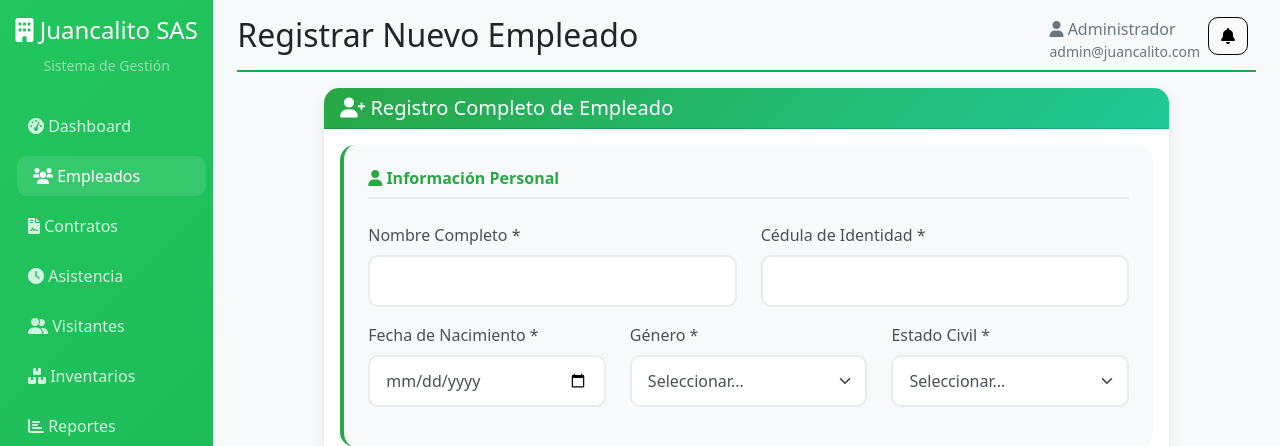
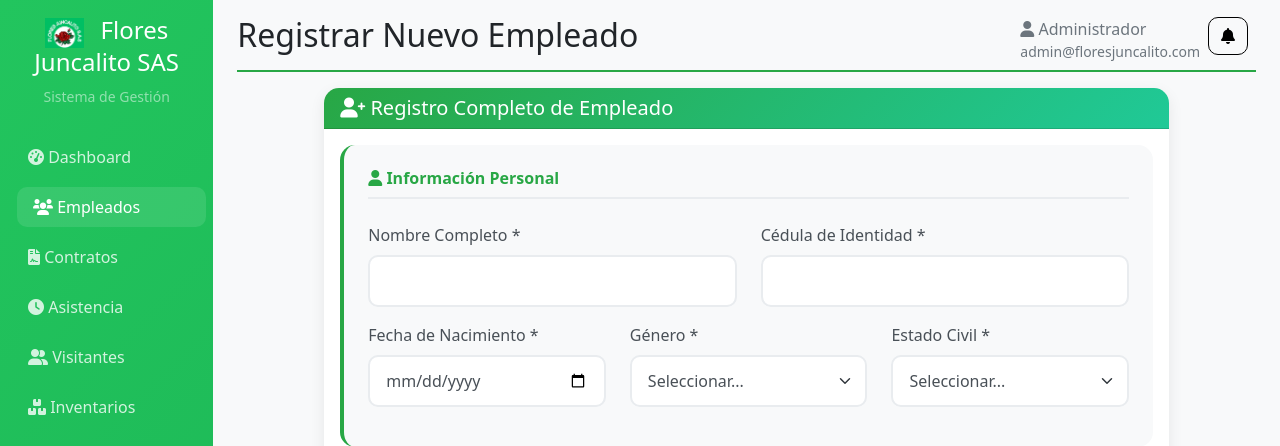
Before and after one commit to serverminetest/Juancalito, a Flask app: page /empleados/nuevo in a window 1280 px wide. Shown: the top 446 px of the page. Run offline with Flask 3, Linux system fonts and the light colour scheme; a user stored in the database is signed in; data that the repository does not hold is empty; some libraries are stand-ins or nearby versions.

Commit message:
chore: guardar todos los cambios actuales

```diff
--- a/app.py
+++ b/app.py
@@ -722,7 +722,7 @@ def generar_token_diario():
     """Genera un token único para el día actual que persiste 24 horas"""
     fecha_actual = date.today().strftime('%Y-%m-%d')
     # Usar una clave secreta fija para que el token sea consistente durante el día
-    clave_secreta = "juancalito_sas_2024"
+    clave_secreta = "flores_juncalito_sas_2024"
     token_base = f"{clave_secreta}_{fecha_actual}"
     return hashlib.sha256(token_base.encode()).hexdigest()[:32]
 
@@ -735,7 +735,7 @@ def generar_token_diario_visitantes():
     """Genera un token único para visitantes del día actual que persiste 24 horas"""
     fecha_actual = date.today().strftime('%Y-%m-%d')
     # Usar una clave secreta diferente para visitantes
-    clave_secreta = "juancalito_visitantes_2024"
+    clave_secreta = "flores_juncalito_visitantes_2024"
     token_base = f"{clave_secreta}_{fecha_actual}"
     return hashlib.sha256(token_base.encode()).hexdigest()[:32]
 
@@ -2452,17 +2452,17 @@ def init_db():
 
             # Crear usuario administrador por defecto
             print("👤 Verificando usuario administrador...")
-            admin_user = User.query.filter_by(email='admin@juancalito.com').first()
+            admin_user = User.query.filter_by(email='admin@floresjuncalito.com').first()
             if not admin_user:
                 admin_user = User(
-                    email='admin@juancalito.com',
+                    email='admin@floresjuncalito.com',
                     username='Administrador',
                     password_hash=generate_password_hash('nueva_contraseña_2024'),
                     is_admin=True
                 )
                 db.session.add(admin_user)
                 db.session.commit()
-                print("✅ Usuario administrador creado: admin@juancalito.com / nueva_contraseña_2024")
+                print("✅ Usuario administrador creado: admin@floresjuncalito.com / nueva_contraseña_2024")
             else:
                 print("✅ Usuario administrador ya existe")
 
--- a/templates/asistencia_publica.html
+++ b/templates/asistencia_publica.html
@@ -3,7 +3,7 @@
 <head>
     <meta charset="UTF-8">
     <meta name="viewport" content="width=device-width, initial-scale=1.0">
-    <title>Registro de Asistencia - Juancalito SAS</title>
+    <title>Registro de Asistencia - Flores Juncalito SAS</title>
     <link href="https://cdn.jsdelivr.net/npm/bootstrap@5.3.0/dist/css/bootstrap.min.css" rel="stylesheet">
     <link href="https://cdnjs.cloudflare.com/ajax/libs/font-awesome/6.0.0/css/all.min.css" rel="stylesheet">
     <style>
@@ -97,7 +97,7 @@
             <div class="col-md-6 col-lg-5">
                 <div class="logo-container">
                     <div class="logo">
-                        <i class="fas fa-building"></i> Juancalito SAS
+                        <img src="{{ url_for('static', filename='images/logo.png') }}" alt="Flores Juncalito SAS" style="height: 30px; margin-right: 10px;"> Flores Juncalito SAS
                     </div>
                 </div>
 
@@ -200,7 +200,7 @@
                 <div class="text-center mt-3">
                     <small class="text-white">
                         <i class="fas fa-shield-alt"></i>
-                        Sistema seguro de asistencia - Juancalito SAS
+                        Sistema seguro de asistencia - Flores Juncalito SAS
                     </small>
                 </div>
             </div>
--- a/templates/base.html
+++ b/templates/base.html
@@ -3,7 +3,7 @@
 <head>
     <meta charset="UTF-8">
     <meta name="viewport" content="width=device-width, initial-scale=1.0">
-    <title>{% block title %}Juancalito SAS - Sistema de Gestión{% endblock %}</title>
+    <title>{% block title %}Flores Juncalito SAS - Sistema de Gestión{% endblock %}</title>
     <link href="https://cdn.jsdelivr.net/npm/bootstrap@5.1.3/dist/css/bootstrap.min.css" rel="stylesheet">
     <link href="https://cdnjs.cloudflare.com/ajax/libs/font-awesome/6.0.0/css/all.min.css" rel="stylesheet">
     <style>
@@ -121,7 +121,8 @@
                 <i class="fas fa-bars"></i>
             </button>
             <span class="navbar-brand mb-0 h1">
-                <i class="fas fa-building"></i> Juancalito SAS
+                <img src="{{ url_for('static', filename='images/logo.png') }}" alt="Flores Juncalito SAS" style="height: 30px; margin-right: 10px;">
+                Flores Juncalito SAS
             </span>
         </div>
     </nav>
@@ -136,13 +137,19 @@
                 <div class="position-sticky pt-3">
                     <div class="text-center mb-4">
                         <div class="d-flex justify-content-between align-items-center d-md-none mb-3">
-                            <h4 class="text-white mb-0"><i class="fas fa-building"></i> Juancalito SAS</h4>
+                            <h4 class="text-white mb-0">
+                                <img src="{{ url_for('static', filename='images/logo.png') }}" alt="Flores Juncalito SAS" style="height: 25px; margin-right: 8px;">
+                                Flores Juncalito SAS
+                            </h4>
                             <button class="btn btn-outline-light btn-sm" onclick="toggleSidebar()">
                                 <i class="fas fa-times"></i>
                             </button>
                         </div>
                         <div class="d-none d-md-block">
-                            <h4 class="text-white"><i class="fas fa-building"></i> Juancalito SAS</h4>
+                            <h4 class="text-white">
+                                <img src="{{ url_for('static', filename='images/logo.png') }}" alt="Flores Juncalito SAS" style="height: 30px; margin-right: 10px;">
+                                Flores Juncalito SAS
+                            </h4>
                             <small class="text-white-50">Sistema de Gestión</small>
                         </div>
                     </div>
--- a/templates/editar_empleado.html
+++ b/templates/editar_empleado.html
@@ -1,6 +1,6 @@
 {% extends "base.html" %}
 
-{% block title %}Editar Empleado - Juancalito SAS{% endblock %}
+{% block title %}Editar Empleado - Flores Juncalito SAS{% endblock %}
 {% block page_title %}Editar Empleado{% endblock %}
 
 {% block content %}
--- a/templates/nuevo_empleado.html
+++ b/templates/nuevo_empleado.html
@@ -1,6 +1,6 @@
 {% extends "base.html" %}
 
-{% block title %}Nuevo Empleado - Juancalito SAS{% endblock %}
+{% block title %}Nuevo Empleado - Flores Juncalito SAS{% endblock %}
 {% block page_title %}Registrar Nuevo Empleado{% endblock %}
 
 {% block content %}
--- a/templates/nuevo_visitante.html
+++ b/templates/nuevo_visitante.html
@@ -98,7 +98,7 @@
             <div class="card">
                 <div class="card-header text-center">
                     <h2><i class="fas fa-user-plus me-2"></i>Registro de Visitante</h2>
-                    <p class="mb-0">Juancalito SAS - Sistema de Gestión</p>
+                    <p class="mb-0">Flores Juncalito SAS - Sistema de Gestión</p>
                     <div class="clock mt-2">
                         <i class="fas fa-clock me-2"></i>
                         <span id="currentTime"></span>
--- a/templates/ver_empleado.html
+++ b/templates/ver_empleado.html
@@ -1,6 +1,6 @@
 {% extends "base.html" %}
 
-{% block title %}Detalles del Empleado - Juancalito SAS{% endblock %}
+{% block title %}Detalles del Empleado - Flores Juncalito SAS{% endblock %}
 {% block page_title %}Detalles del Empleado{% endblock %}
 
 {% block content %}
--- a/templates/visitantes_publico.html
+++ b/templates/visitantes_publico.html
@@ -3,7 +3,7 @@
 <head>
     <meta charset="UTF-8">
     <meta name="viewport" content="width=device-width, initial-scale=1.0">
-    <title>Registro de Visitantes - Juancalito SAS</title>
+    <title>Registro de Visitantes - Flores Juncalito SAS</title>
     <link href="https://cdn.jsdelivr.net/npm/bootstrap@5.1.3/dist/css/bootstrap.min.css" rel="stylesheet">
     <link href="https://cdnjs.cloudflare.com/ajax/libs/font-awesome/6.0.0/css/all.min.css" rel="stylesheet">
     <style>
@@ -96,7 +96,7 @@
                 <div class="card">
                     <div class="card-header text-center">
                         <h2><i class="fas fa-user-plus me-2"></i>Registro de Visitantes</h2>
-                        <p class="mb-0">Juancalito SAS - Sistema de Gestión</p>
+                        <p class="mb-0">Flores Juncalito SAS - Sistema de Gestión</p>
                         <div class="clock mt-2">
                             <i class="fas fa-clock me-2"></i>
                             <span id="currentTime"></span>
```
Also changed, not shown: templates/login.html (+5 -2 lines), README.md, static/images/logo.png (added).
